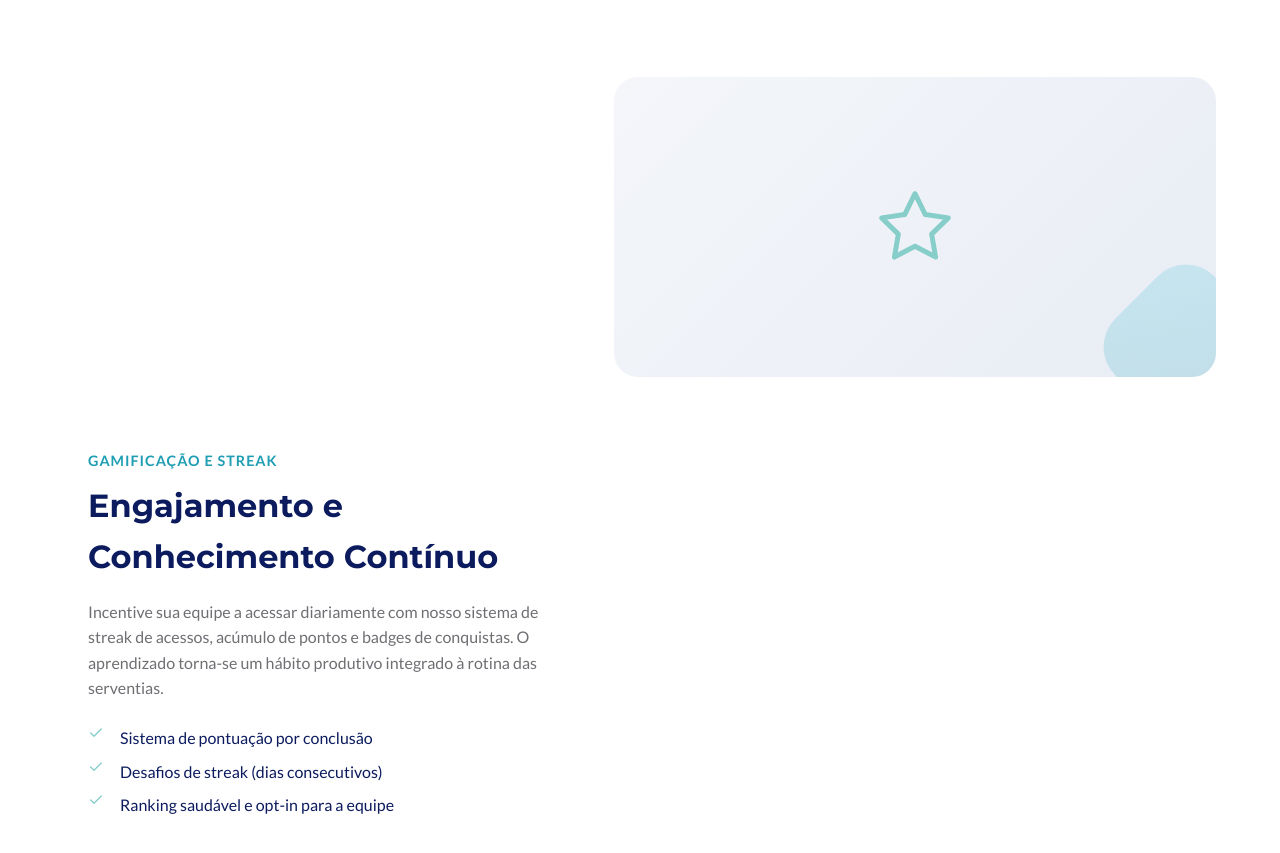
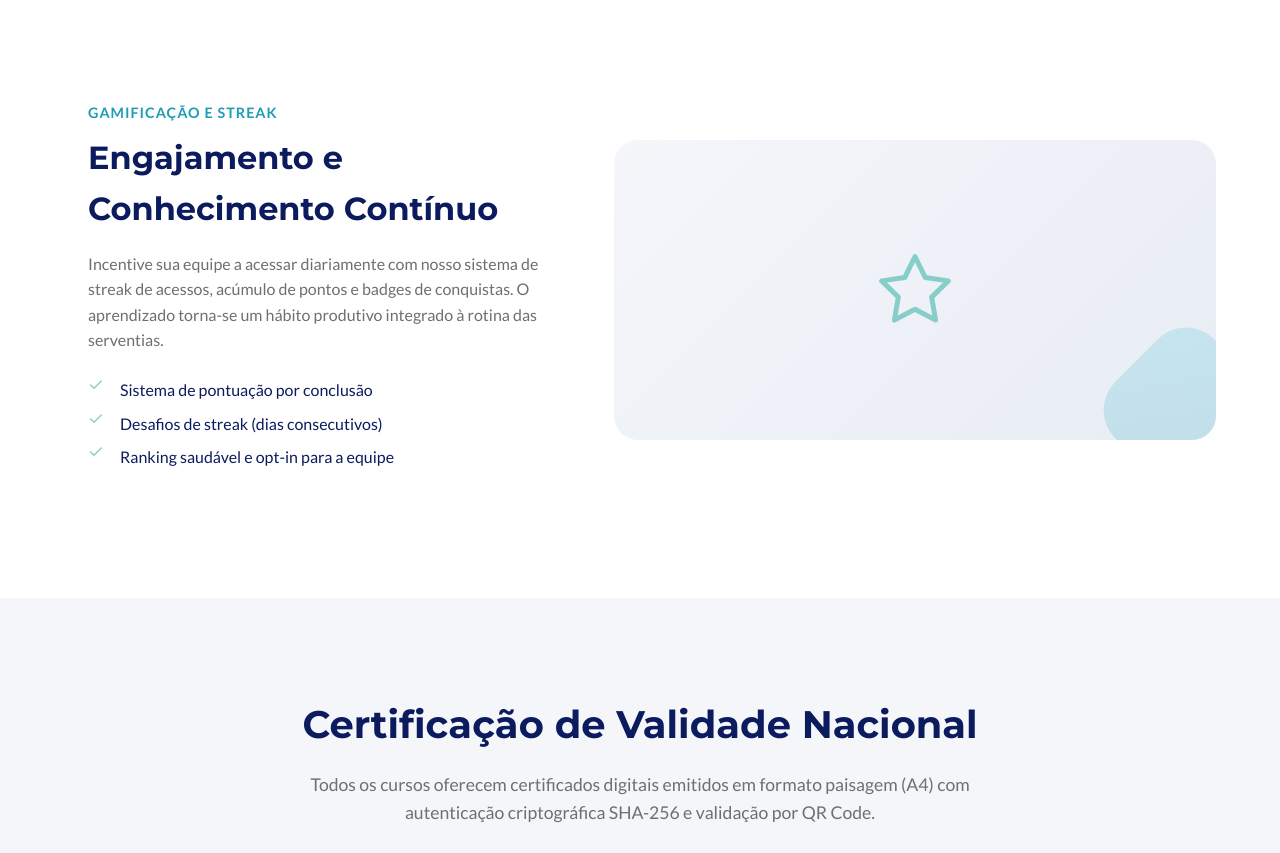
Before and after one commit to renato0503/AcademiaDoExtrajudicial, a website built with Vite: page index.html in a window 1280 px wide. Shown: the part 2733-3586 px from the top of the page. Built offline with nearby package versions, Linux system fonts and the light colour scheme; some packages are replaced by stand-ins of ours; no server answers; the database is empty.

Commit message:
fix reverse row order for streak section

```diff
--- a/src/styles/landing.css
+++ b/src/styles/landing.css
@@ -503,6 +503,16 @@ body {
 
 .beneficio-row.reverse {
   grid-template-columns: 1fr 1.2fr;
+}
+
+.beneficio-row.reverse .beneficio-visual {
+  grid-column: 2;
+  order: 2;
+}
+
+.beneficio-row.reverse .beneficio-content {
+  grid-column: 1;
+  order: 1;
 }
 
 .beneficio-visual {
```
